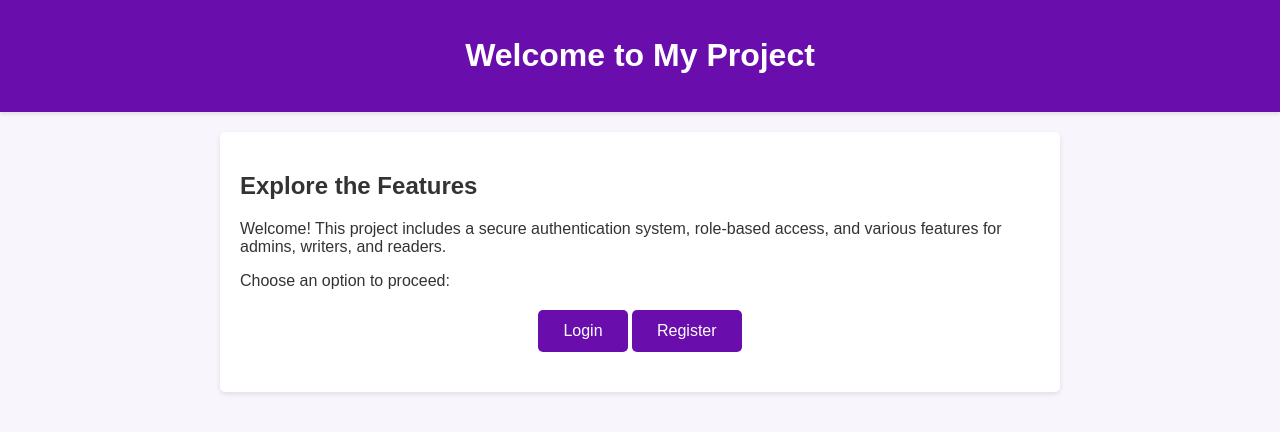
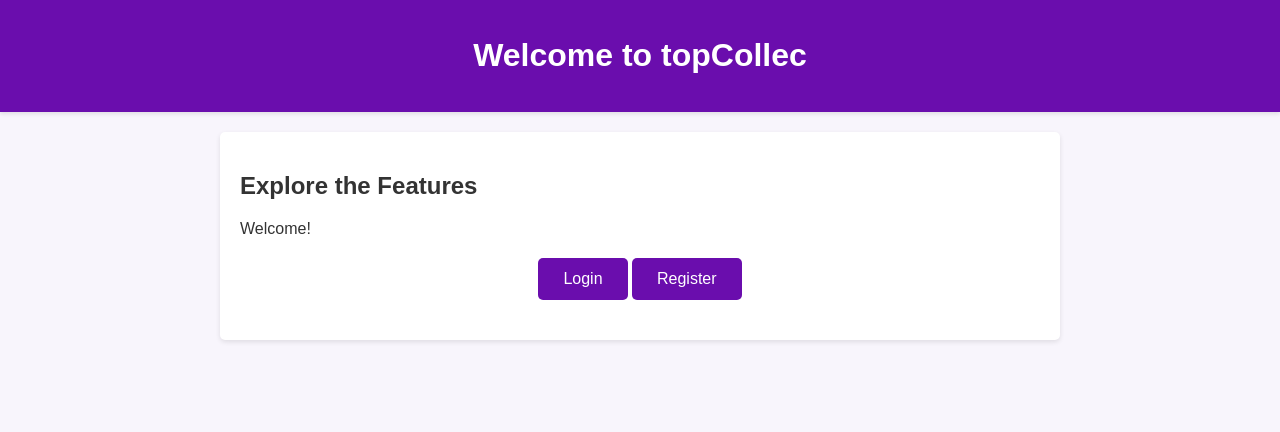
Before and after one commit to BishalAdhikari0123/topCollec-static-site, a website: page public/index.html in a window 1280 px wide. Drawn offline with Linux system fonts and the light colour scheme.

Commit message:
update welcome header and simplify project description in index.html

```diff
--- a/public/index.html
+++ b/public/index.html
@@ -11,14 +11,13 @@
 <body>
   <!-- Header -->
   <header>
-    <h1>Welcome to My Project</h1>
+    <h1>Welcome to topCollec</h1>
   </header>
 
   <!-- Main Content -->
   <main>
     <h2>Explore the Features</h2>
-    <p>Welcome! This project includes a secure authentication system, role-based access, and various features for admins, writers, and readers.</p>
-    <p>Choose an option to proceed:</p>
+    <p>Welcome! </p>
     <div id="links-container" style="text-align: center; margin-top: 20px;">
       <button id="login-btn">Login</button>
       <button id="register-btn">Register</button>
```
